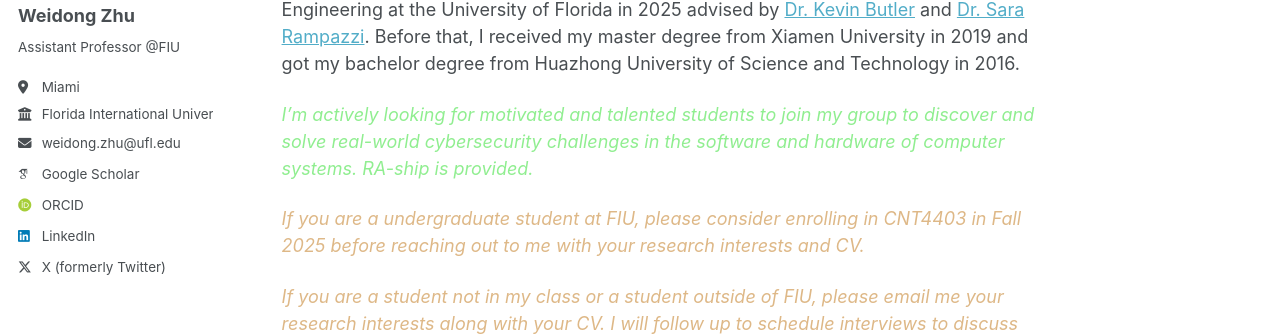
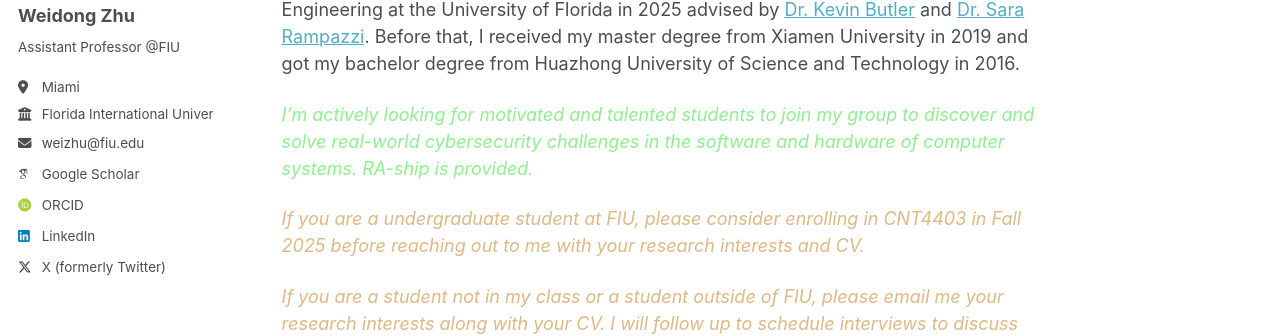
Before and after one commit to weidong-zhu/weidong-zhu.github.io, a Jekyll site: the page built from _pages/about.md, in a window 1280 px wide. Shown: the part 275-611 px from the top of the page. Built offline with Jekyll 4.4.1, drawn with Linux system fonts in a browser that asks for light colours; some web fonts are replaced.

Commit message:
Update email.

```diff
--- a/_data/ui-text.yml
+++ b/_data/ui-text.yml
@@ -25,7 +25,7 @@ en: &DEFAULT_EN
   feed_label                 : "Feed"
   powered_by                 : "Powered by"
   website_label              : "Website"
-  email_label                : "weidong.zhu@ufl.edu"
+  email_label                : "weizhu@fiu.edu"
   recent_posts               : "Recent Posts"
   undefined_wpm              : "Undefined parameter words_per_minute at _config.yml"
   comment_form_info          : "Your email address will not be published. Required fields are marked"
```
